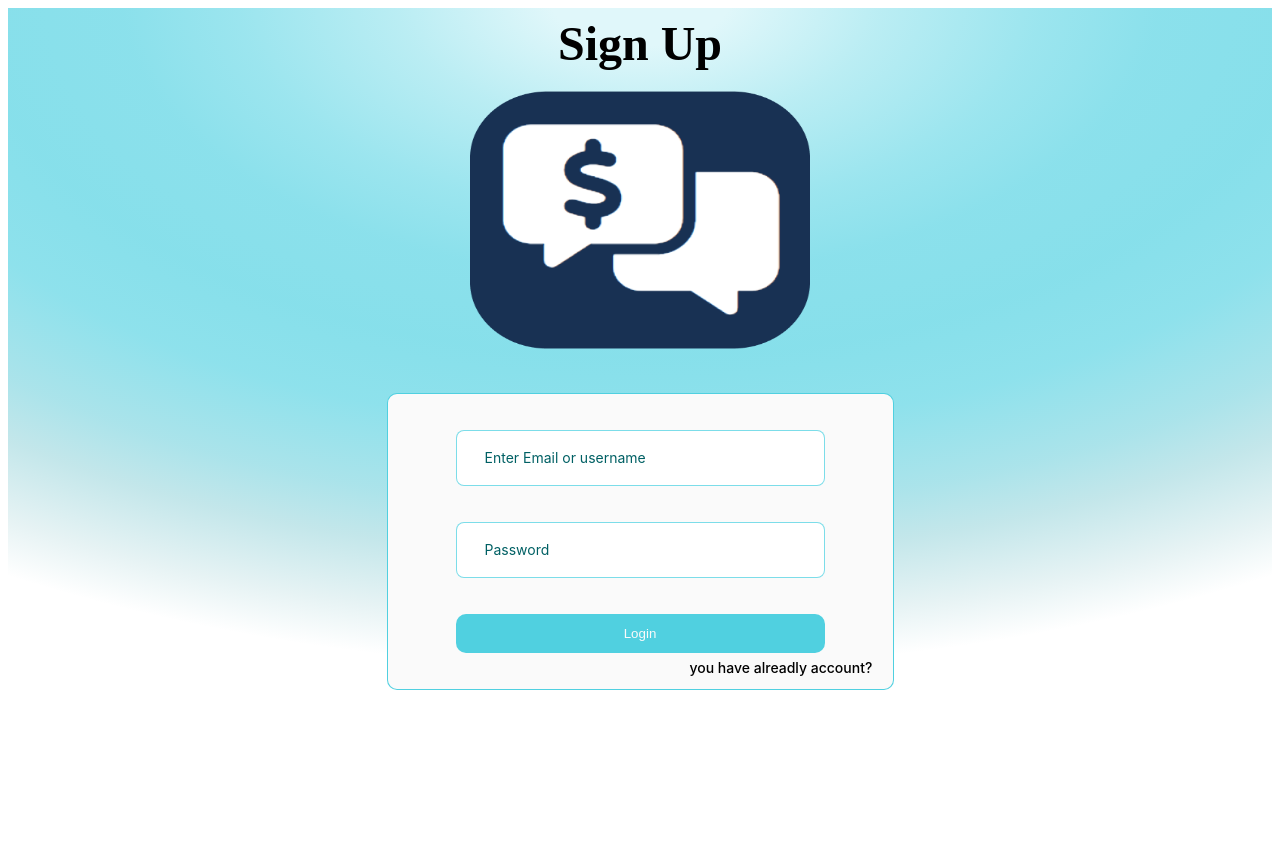
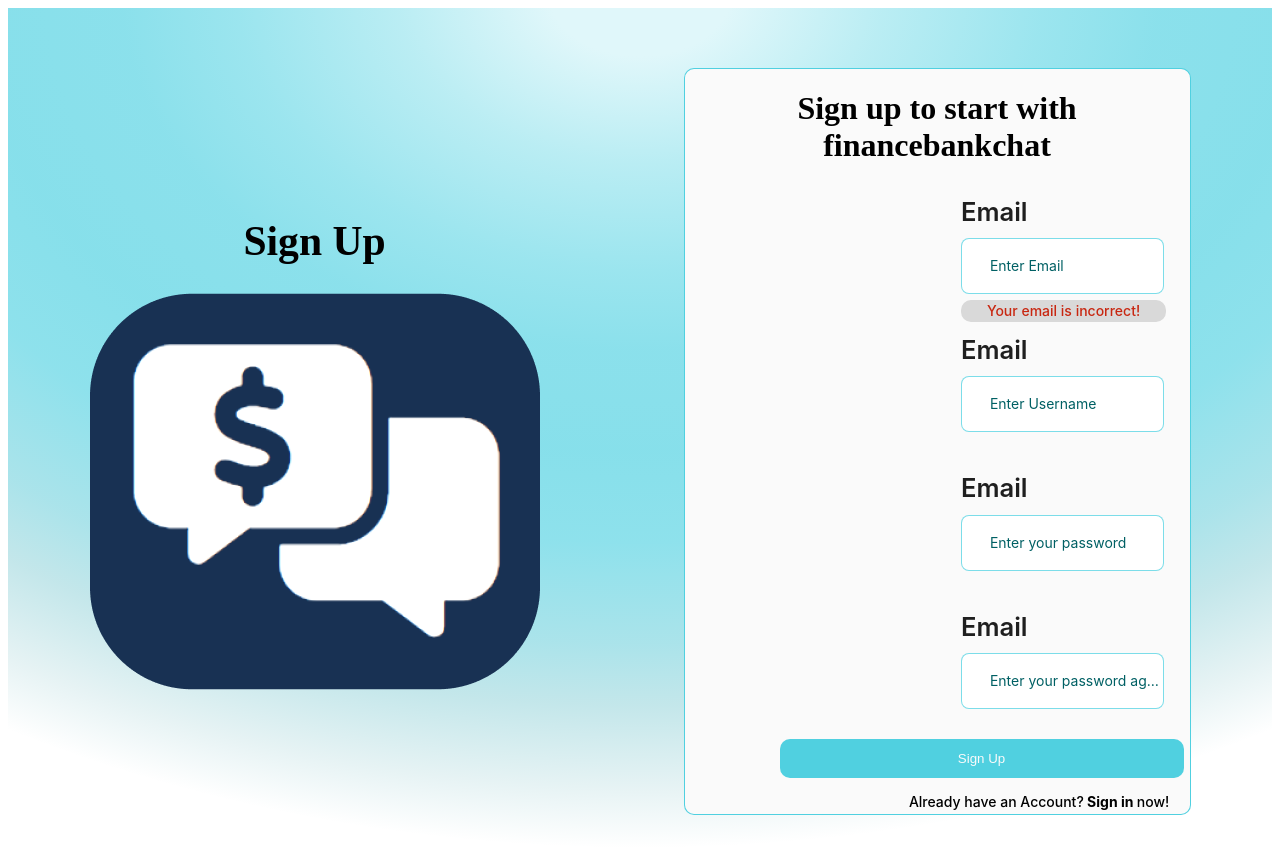
Before and after one commit to NgocTan2k1/FBC-FE, a React (Create React App) app: page /signup in a window 1280 px wide. Shown: the top 856 px of the page. Before the commit the page ends 800 px from the top, so only its background shows below. Built offline with nearby package versions, Linux system fonts and the light colour scheme.

Commit message:
UI-UX sign up ver 1

```diff
--- a/src/components/pages/SignIn/index.js
+++ b/src/components/pages/SignIn/index.js
@@ -84,7 +84,7 @@
                     </button>
 
                     <Link to="/signup" className="UI-UX-signup--link">
-                        you don't have account?
+                        You don't have account?
                     </Link>
                 </Form>
             </div>
--- a/src/components/pages/SignUp/SignUp.css
+++ b/src/components/pages/SignUp/SignUp.css
@@ -1,13 +1,12 @@
-.UI-UX-signin {
-    margin: 0;
-    padding: 0;
+.UI-UX-signup {
     position: relative;
+    display: flex;
     width: 100%;
     height: 100%;
     text-align: center;
     background: radial-gradient(
         101.61% 101.61% at 50% -1.61%,
-        #e0f7fa 7.04%,
+        rgb(224, 247, 250) 7.04%,
         rgba(178, 235, 242, 0.893007) 18.9%,
         rgba(128, 222, 234, 0.784618) 31.21%,
         rgba(77, 208, 225, 0.651329) 40.29%,
@@ -20,26 +19,22 @@
     );
 }
 
-.UI-UX-signin__header {
+.UI-UX-signup__header {
     text-align: center;
-    margin: 0 auto;
+    margin: auto 100px auto auto;
+}
+.title {
+    font-size: 2.6rem;
 }
 
-.UI-UX-signin__title-signin {
-    margin-top: 0;
-    margin-bottom: 20px;
-    font-size: 48px;
-    padding: 8px 0 0 0;
+.UI-UX-signup__logo {
+    width: 100%;
+    height: auto;
 }
 
-.UI-UX-signin__logo {
-    width: 340px;
-    height: 258px;
-}
-
-.UI-UX-signin__contain {
+.UI-UX-signup__contain {
     display: block;
-    margin: 40px auto 38px;
+    margin: 60px auto 60px 44px;
     background-color: #fafafa;
     width: 505px;
     height: auto;
@@ -48,81 +43,94 @@
     align-items: center;
 }
 
-.UI-UX-signin__contain--form {
+.title-signup {
+}
+
+.UI-UX-signup__contain--form {
+    position: relative;
+    display: block;
+    justify-items: right;
+    margin-bottom: 36px;
+}
+
+.form--item {
+    margin-bottom: 16px;
     position: relative;
 }
 
-.UI-UX-signin__form {
-    position: relative;
-    display: block;
-    margin: 36px 0;
+.label {
+    display: flex;
+    margin: 6px 6px 6px 10%;
+    font-style: initial;
+    font-size: 1.6rem;
+    font-weight: 600;
+    cursor: pointer;
 }
 
-.UI-UX-signin__form:nth-child(2) {
-    position: relative;
-}
-
-.UI-UX-signin__form--input {
-    max-width: 369px;
+.UI-UX-signup__form--input {
+    display: block;
+    margin: 6px 6px 6px 10%;
+    max-width: 80%;
     padding: 16px 0 16px 28px;
     border-radius: 8px;
     border: 1px solid rgba(38, 198, 218, 0.6);
 }
 
-.UI-UX-signin__form--input:focus {
+.UI-UX-signup__form--input:focus {
     outline: 1px solid rgba(0, 96, 100, 1);
     color: rgb(0, 96, 100);
 }
 
-.UI-UX-signin__form--input::placeholder {
+.UI-UX-signup__form--input::placeholder {
     color: rgb(0, 96, 100);
 }
 
-.UI-UX-signin__form--icon {
+.UI-UX-signup--error {
     position: absolute;
-    height: 1em;
-    top: 50%;
-    transform: translateY(-50%);
-    right: 15%;
-    cursor: pointer;
+    display: none;
+    background-color: #d9d9d9;
+    border-radius: 10px;
+    left: 10%;
+    color: #c82711;
+    padding: 0 26px;
+    font-weight: 500;
+    text-align: left;
 }
 
-.UI-UX-signin--error {
-    position: absolute;
-    background-color: #d9d9d9;
-    border-radius: 10px;
-    left: 50%;
-    bottom: 32%;
-    color: #c82711;
-    transform: translateX(-50%);
-    padding: 0 4px;
-    min-width: 369px;
-    font-weight: 500;
+.show-signup {
+    display: inline-block;
 }
 
-.UI-UX__btn {
-    position: relative;
-    min-width: 369px;
-    margin-bottom: 36px;
+.UI-UX__btn-signup {
+    display: block;
     padding: 12px 0 12px;
-    cursor: pointer;
+    margin: 10px 6px 6px 10%;
+    min-width: 80%;
+
     background: rgba(38, 198, 218, 0.8);
     border-radius: 10px;
     border: none;
     color: #fafafa;
+
+    cursor: pointer;
 }
 
-.UI-UX__btn:hover {
+.UI-UX__btn-signup:hover {
     background: rgba(38, 198, 218, 1);
 }
 
-.UI-UX-signup--link {
+.UI-UX-signup--link-signin {
     display: block;
     position: absolute;
     color: #000;
     font-weight: 500;
     right: 4%;
-    bottom: 4%;
+    bottom: -6%;
     background-color: #fafafa;
     text-decoration: none;
 }
+
+.link-to-signin {
+    color: #000;
+    font-weight: 700;
+}
--- a/src/components/pages/SignUp/index.js
+++ b/src/components/pages/SignUp/index.js
@@ -37,55 +37,82 @@
     }
 
     return (
-        <div className="UI-UX-signin">
-            <div className="UI-UX-signin__header">
-                <h1 className="UI-UX-signin__title-signin">Sign Up</h1>
-                <img src={logo} className="UI-UX-signin__logo"></img>
+        <div className="UI-UX-signup">
+            <div className="UI-UX-signup__header">
+                <h1 class="title">Sign Up</h1>
+                <img src={logo} className="UI-UX-signup__logo"></img>
             </div>
-            <div className="UI-UX-signin__contain">
-                <Form onChange={handleSetValueUpdate} className="UI-UX-signin__contain--form">
-                    <Form.Item name="username" className="UI-UX-signin__form">
+            <div className="UI-UX-signup__contain">
+                <h1 class="title-signup">Sign up to start with financebankchat</h1>
+                <Form onChange={handleSetValueUpdate} className="UI-UX-signup__contain--form">
+                    <Form.Item class="form--item">
+                        <label for="email" className="label">
+                            Email
+                        </label>
                         <Input
+                            id="email"
+                            className="UI-UX-signup__form--input"
                             type="text"
                             autoComplete="off"
-                            placeholder="Enter Email or username"
-                            className="UI-UX-signin__form--input"
+                            placeholder="Enter Email"
                         />
+                        <div className="UI-UX-signup--error show-signup"> Your email is incorrect!</div>
                     </Form.Item>
 
-                    <Form.Item name="password" className="UI-UX-signin__form">
+                    <Form.Item class="form--item">
+                        <label for="username" className="label">
+                            Email
+                        </label>
                         <Input
-                            type={showPassword ? 'text' : 'password'}
+                            id="username"
+                            className="UI-UX-signup__form--input"
+                            type="text"
                             autoComplete="off"
-                            placeholder="Password"
-                            className="UI-UX-signin__form--input"
+                            placeholder="Enter Username"
                         />
+                        <div className="UI-UX-signup--error"> Your username is incorrect!</div>
                     </Form.Item>
 
-                    <div onClick={() => setShowPassword(!showPassword)}>
-                        {showPassword ? (
-                            <FontAwesomeIcon
-                                icon="fa-solid fa-eye"
-                                className="UI-UX-signin__form--icon hide-password"
-                            />
-                        ) : (
-                            <FontAwesomeIcon className="UI-UX-signin__form--icon" icon="fa-solid fa-eye-slash" />
-                        )}
-                    </div>
+                    <Form.Item class="form--item">
+                        <label for="password" className="label">
+                            Email
+                        </label>
+                        <Input
+                            id="password"
+                            className="UI-UX-signup__form--input"
+                            type="text"
+                            autoComplete="off"
+                            placeholder="Enter your password"
+                        />
+                        <div className="UI-UX-signup--error"> Your password is incorrect!</div>
+                    </Form.Item>
 
-                    {error == true ? (
-                        <div className="UI-UX-signin--error"> your username or password is incorrect </div>
-                    ) : (
-                        ''
-                    )}
+                    <Form.Item class="form--item">
+                        <label for="confirmpassword" className="label">
+                            Email
+                        </label>
+                        <Input
+                            id="confirmpassword"
+                            className="UI-UX-signup__form--input"
+                            type="text"
+                            autoComplete="off"
+                            placeholder="Enter your password again"
+                        />
+                        <div className="UI-UX-signup--error"> Your confirm password is incorrect!</div>
+                    </Form.Item>
 
-                    <button onClick={handleSubmit} className="UI-UX__btn">
-                        Login
+                    <button onClick={handleSubmit} className="UI-UX__btn-signup">
+                        Sign Up
                     </button>
 
-                    <Link to="/" className="UI-UX-signup--link">
-                        you have alreadly account?
-                    </Link>
+                    <span className="UI-UX-signup--link-signin">
+                        Already have an Account?
+                        <Link to="/" className="link-to-signin">
+                            {' '}
+                            Sign in{' '}
+                        </Link>
+                        now!
+                    </span>
                 </Form>
             </div>
         </div>
```
